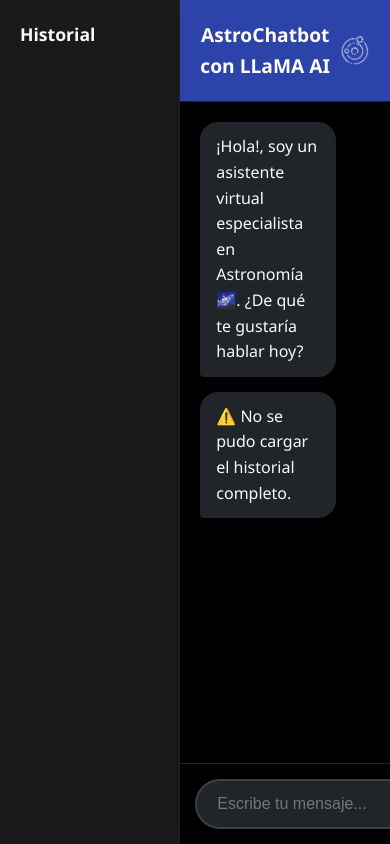
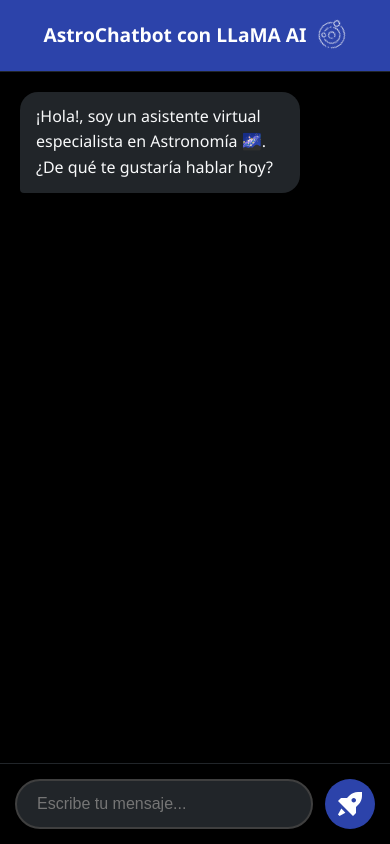
Before and after one commit to AlbertoDPM30/chatbot_llama_ai, a Flask app: page / in a window 390 px wide. Run offline with Flask 3, Linux system fonts and the light colour scheme.

Commit message:
new model

```diff
--- a/app.py
+++ b/app.py
@@ -47,14 +47,14 @@
                     "content": "Eres un especialista en astronomia. Responde a las preguntas de los usuarios con informacion precisa y breve."},
                 {"role": "user", "content": user_message}
             ],
-            "temperature": 0.2,
-            "max_tokens": 300,
-            "top_p": 0.7,
-            "frequency_penalty": 0.5,
+            "temperature": 0.4,
+            "max_tokens": 400,
+            # "top_p": 0.7,
+            "frequency_penalty": 1.0,
 
             "presence_penalty": 0.5,
-            "stop": ["\n\n", "User:", "Assistant:"],
-            "lenght_penalty": 0.5
+            # "stop": ["\n\n", "User:", "Assistant:"],
+            # "lenght_penalty": 0.5
         }
 
         response = requests.post(
@@ -76,7 +76,7 @@
         return jsonify({'error': 'Error en la comunicacion con la API'}), 500
 
     except KeyError as e:
-        print(f"Error en la estructura de la respuesta: {e}")
+        print(f"Error en la API_KEY de la respuesta: {e}")
         return jsonify({'error': 'Error en la respuesta de la API'}), 500
 
 
--- a/static/css/style.css
+++ b/static/css/style.css
@@ -205,3 +205,9 @@
   color: #6c757d;
   font-style: italic;
 }
+
+@media (max-width: 768px) {
+  .chat-history {
+    display: none;
+  }
+}
--- a/static/js/script.js
+++ b/static/js/script.js
@@ -38,7 +38,7 @@
       });
     } catch (error) {
       console.error("Error al cargar historial:", error);
-      addMessage("⚠️ No se pudo cargar el historial completo.", false);
+      // addMessage("⚠️ No se pudo cargar el historial completo.", false);
     }
   }
 
@@ -63,7 +63,7 @@
       lines.forEach((line) => {
         if (line.startsWith("* ")) {
           if (!listStarted) {
-            htmlOutput += "<ul>";
+            htmlOutput += '<ul style="margin-left: 20px;">';
             listStarted = true;
           }
           htmlOutput += `<li>\t${line.substring(2)}</li>`;
```
